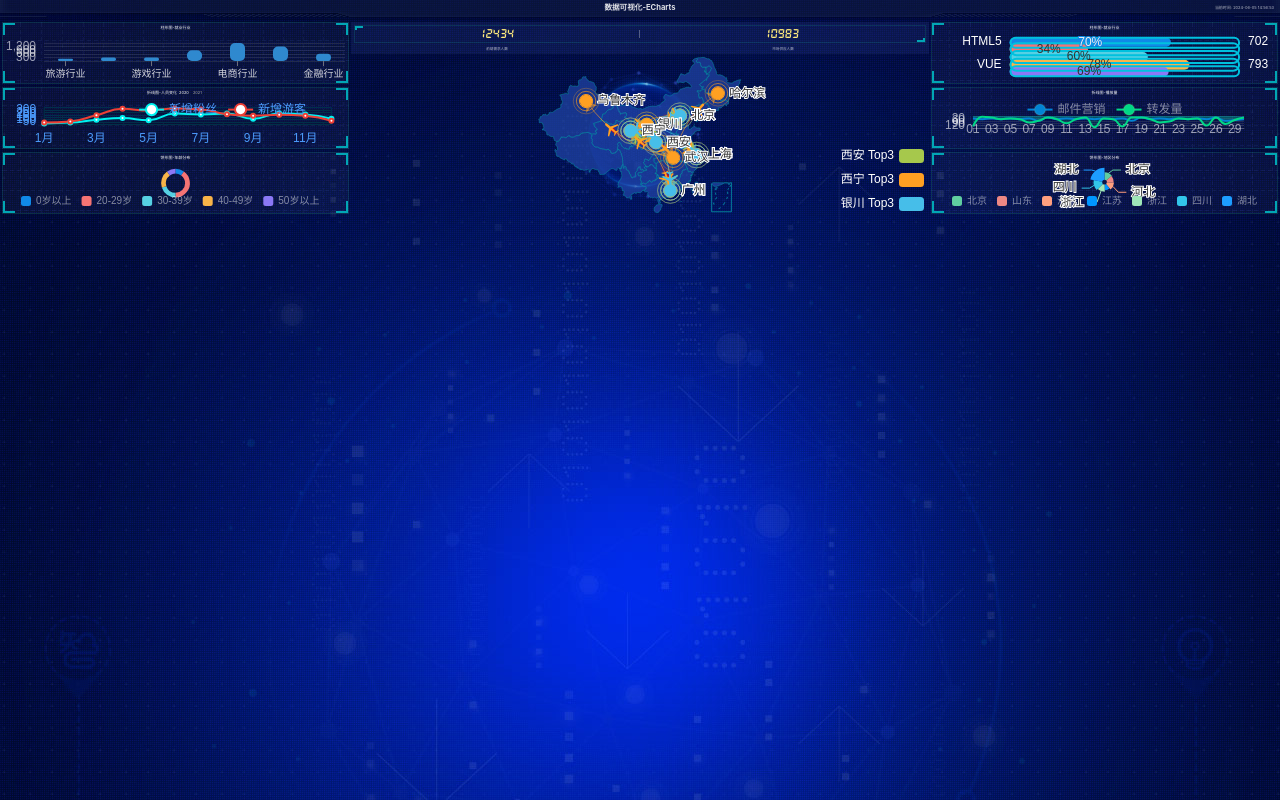
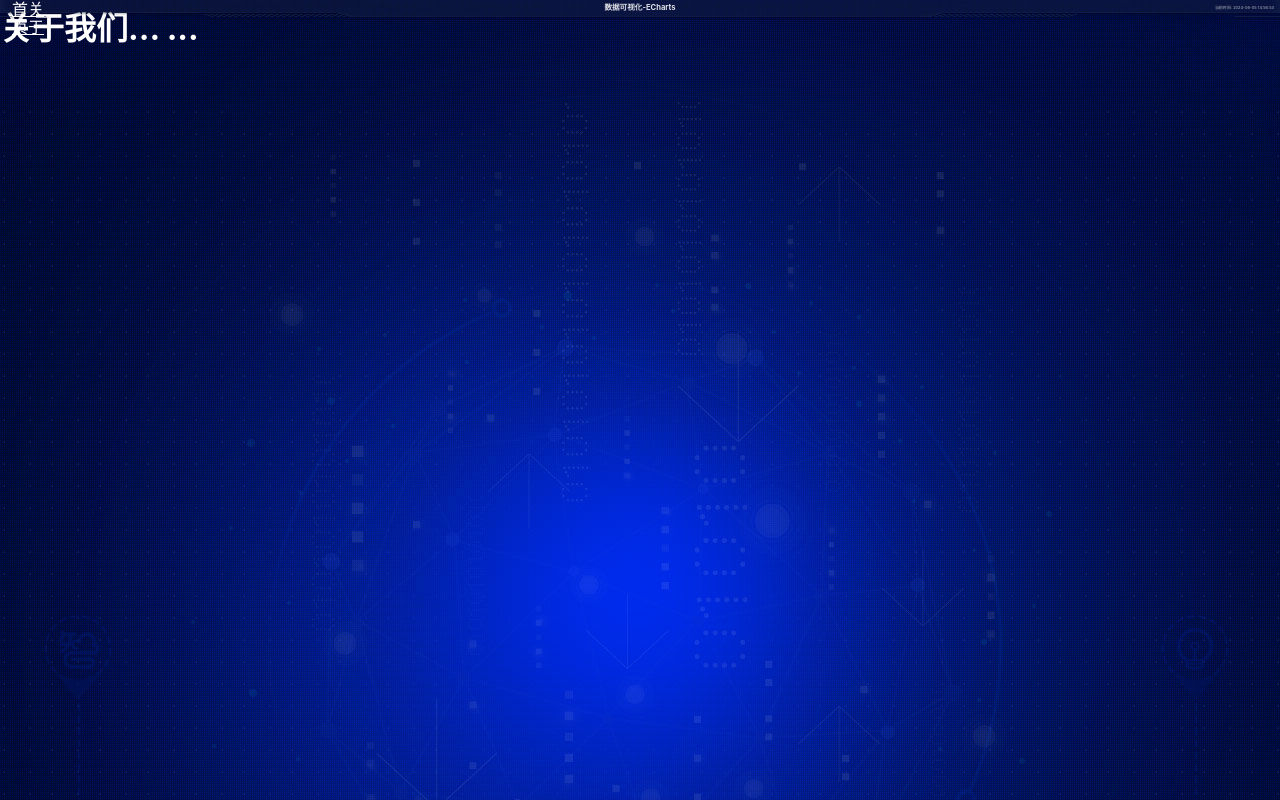
Before and after one commit to yuepingxie/echarts-demo, a React (Create React App) app: page /about in a window 1280 px wide. Built offline with nearby package versions, Linux system fonts and the light colour scheme.

Commit message:
添加路由

```diff
--- a/package.json
+++ b/package.json
@@ -15,13 +15,14 @@
     "postcss-pxtorem": "^6.1.0",
     "react": "^18.3.1",
     "react-dom": "^18.3.1",
+    "react-router-dom": "^6.23.1",
     "react-scripts": "^3.0.1",
     "web-vitals": "^2.1.4"
   },
   "scripts": {
     "start": "react-scripts start",
     "start:downgrade": "export NODE_OPTIONS=--openssl-legacy-provider && react-scripts start",
-    "dev:downgrade": "SET NODE_OPTIONS=--openssl-legacy-provider && react-scripts start",
+    "dev": "SET NODE_OPTIONS=--openssl-legacy-provider && react-scripts start",
     "build": "react-scripts build",
     "test": "react-scripts test",
     "eject": "react-scripts eject"
--- a/src/App.js
+++ b/src/App.js
@@ -1,11 +1,20 @@
 import React from "react";
+import { BrowserRouter, Routes, Route, Link } from "react-router-dom";
+import About from "./views/About";
 import Home from "./views/Home";
+import NotFound from "./views/NotFound";
+import Header from "./components/header/header.js";
 
 function App() {
   return (
-    <div className="App">
-      <Home />
-    </div>
+    <BrowserRouter className="App">
+      <Header />
+      <Routes>
+        <Route path="/" exact element={<Home />}></Route>
+        <Route path="/about" element={<About />}></Route>
+        <Route path="*" element={<NotFound />}></Route>
+      </Routes>
+    </BrowserRouter>
   );
 }
 
--- a/src/components/header/header.css
+++ b/src/components/header/header.css
@@ -1,13 +1,16 @@
 header {
+  display: flex;
   position: relative;
   height: 1.25rem;
   background: url(.././../assets/images/head_bg.png) no-repeat;
   background-size: 100% 100%;
+  justify-content: center;
 }
 header h1 {
   font-size: 0.475rem;
   color: rgba(255, 255, 255, 0.87);
   text-align: center;
+  justify-content: center;
   line-height: 1rem;
 }
 header .show-time {
@@ -18,3 +21,18 @@ header {
   color: rgba(255, 255, 255, 0.7);
   font-size: 0.25rem;
 }
+
+header .link {
+  position: absolute;
+  left: 0.25rem;
+  width: 1rem;
+  line-height: 0.9375rem;
+  color: azure;
+  display: flex;
+  justify-content: space-between;
+}
+
+header .link Link {
+  line-height: 0.9375rem;
+  color: azure;
+}
--- a/src/components/header/header.js
+++ b/src/components/header/header.js
@@ -1,13 +1,13 @@
-import { useEffect, useState } from "react";
+import React, { useEffect, useState } from "react";
 import moment from "moment";
 import "./header.css";
-import React from "react";
-
+import Nav from "../nav/nav";
 
 export default function Header() {
   return (
     <div>
       <header className="App-header">
+        <Nav />
         <h1>数据可视化-ECharts </h1>
         <Time />
       </header>
--- /dev/null
+++ b/src/components/nav/nav.css
@@ -0,0 +1,13 @@
+.nav {
+  position: absolute;
+  top: 0;
+  left: 0.75rem;
+  z-index: 999;
+  width: 1rem;
+  display: flex;
+  justify-content: space-between;
+}
+
+.nav Link {
+  color: white;
+}
--- /dev/null
+++ b/src/components/nav/nav.js
@@ -0,0 +1,16 @@
+import React from "react";
+import { Link } from "react-router-dom";
+import "./nav.css";
+
+export default function Nav() {
+  return (
+    <div className="nav" style={{ color: "white" }}>
+      <Link to="/" style={{ color: "white" }}>
+        首页
+      </Link>
+      <Link to="/about" style={{ color: "white" }}>
+        关于
+      </Link>
+    </div>
+  );
+}
--- /dev/null
+++ b/src/views/About.js
@@ -0,0 +1,9 @@
+import React from "react";
+
+export default function About() {
+  return (
+    <div className="About">
+      <h1 style={{ color: "white" }}>关于我们... ...</h1>
+    </div>
+  );
+}
--- a/src/views/Home.js
+++ b/src/views/Home.js
@@ -1,11 +1,9 @@
-import Header from "../components/header/header.js";
 import MainBox from "../components/mainbox/mainBox.js";
 import React from "react";
 
 export default function Home() {
   return (
     <div className="Home">
-      <Header />
       <MainBox />
     </div>
   );
--- /dev/null
+++ b/src/views/NotFound.js
@@ -0,0 +1,9 @@
+import React from "react";
+
+export default function NotFound() {
+  return (
+    <div className="NotFound">
+      <h1 style={{ color: "white" }}>啊哦，这里什么也没有 -_-！</h1>
+    </div>
+  );
+}
```
Also changed, not shown: src/routes/router.js (added), 1 other file (tests, documents, lock files or other folders). Lines whose indentation alone changed are shown as unchanged.
